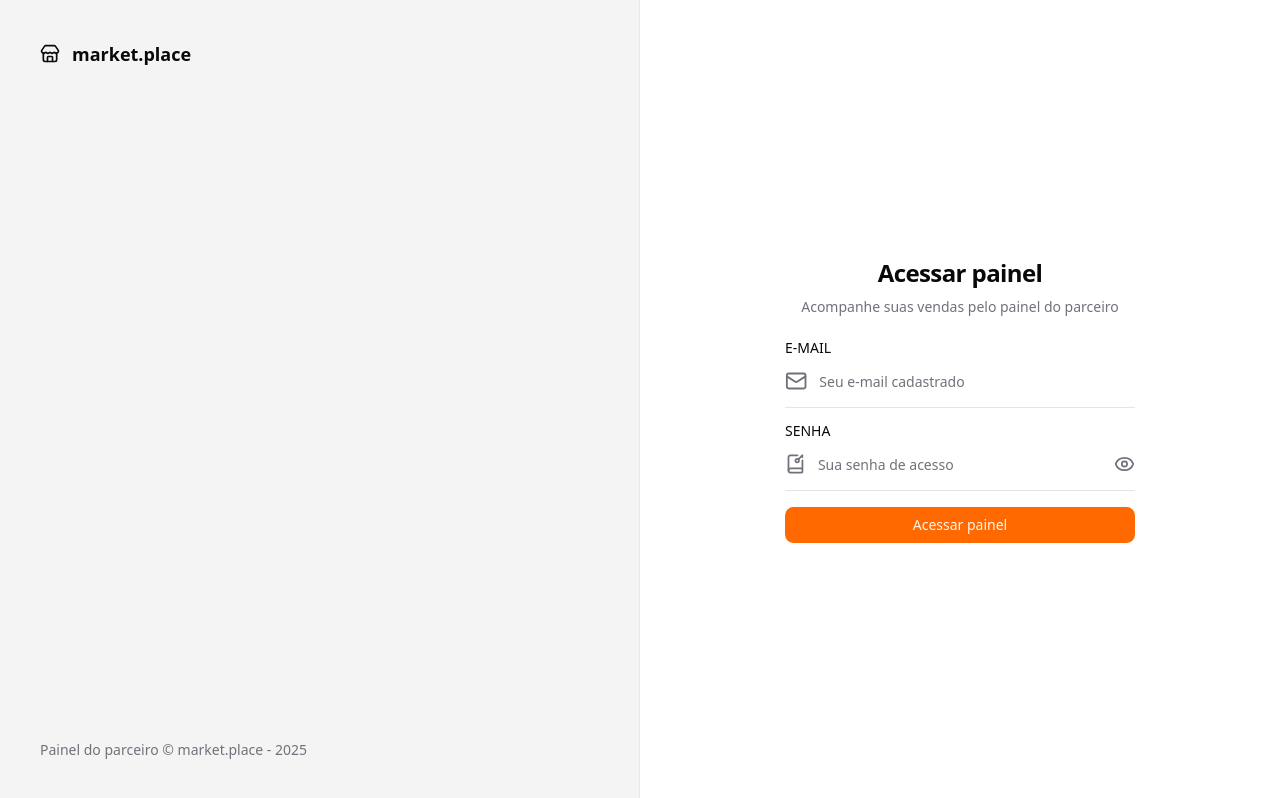
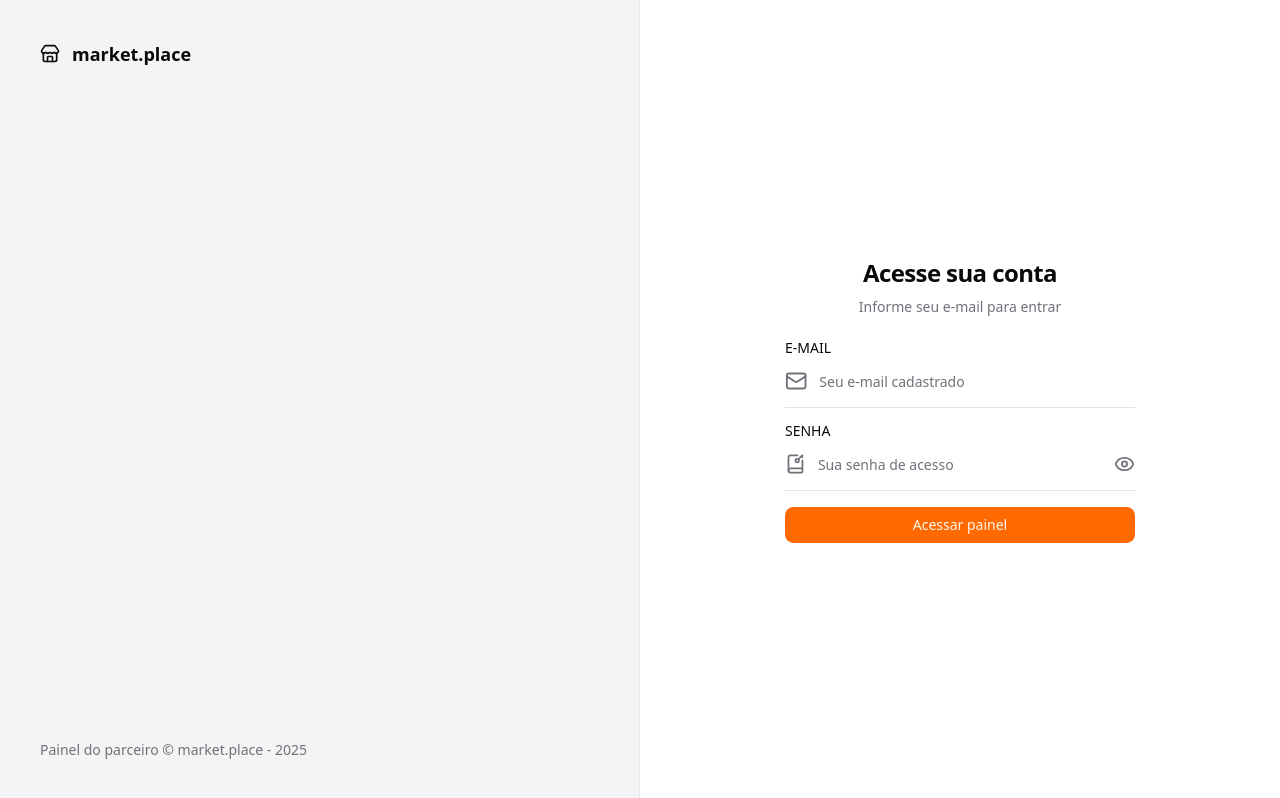
Before and after one commit to JoseGustavoCabralMello/MBA-dashboard-marketplace, a React (Vite) app: page /sign-in in a window 1280 px wide. Built offline with nearby package versions, Linux system fonts and the light colour scheme.

Commit message:
tentando customizar fontes

```diff
--- a/src/index.css
+++ b/src/index.css
@@ -1,7 +1,39 @@
 @import "tailwindcss";
 @import "tw-animate-css";
+@import url('https://fonts.googleapis.com/css2?family=DM+Sans:ital,opsz,wght@0,9..40,100..1000;1,9..40,100..1000&family=Poppins:wght@400;500;600&display=swap');
 
 @custom-variant dark (&:is(.dark *));
+
+@font test {
+  --font-dm-sans: "DM-sans", "sans-serif";
+  --font-poppins: "Poppins", "sans-serif";
+}
+
+.dm-sans {
+  font-family: "DM Sans", sans-serif;
+  font-optical-sizing: auto;
+  font-weight: <weight>;
+  font-style: normal;
+}
+
+.poppins-regular {
+  font-family: "Poppins", sans-serif;
+  font-weight: 400;
+  font-style: normal;
+}
+
+.poppins-medium {
+  font-family: "Poppins", sans-serif;
+  font-weight: 500;
+  font-style: normal;
+}
+
+.poppins-semibold {
+  font-family: "Poppins", sans-serif;
+  font-weight: 600;
+  font-style: normal;
+}
+
 
 @theme inline {
   --radius-sm: calc(var(--radius) - 4px);
--- a/src/pages/auth/sign-in.tsx
+++ b/src/pages/auth/sign-in.tsx
@@ -12,11 +12,11 @@
       <div className="p-8">
         <div className="flex w-[350px] flex-col justify-center gap-6">
           <div className="flex flex-col gap-2 text-center">
-            <h1 className="text-2xl font-semibold tracking-tight">
-              Acessar painel
+            <h1 className="font-dm-sans text-2xl font-bold tracking-tight">
+              Acesse sua conta
             </h1>
-            <p className="text-sm text-muted-foreground">
-              Acompanhe suas vendas pelo painel do parceiro
+            <p className="font-poppins text-sm text-muted-foreground">
+              Informe seu e-mail para entrar
             </p>
           </div>
 
```
